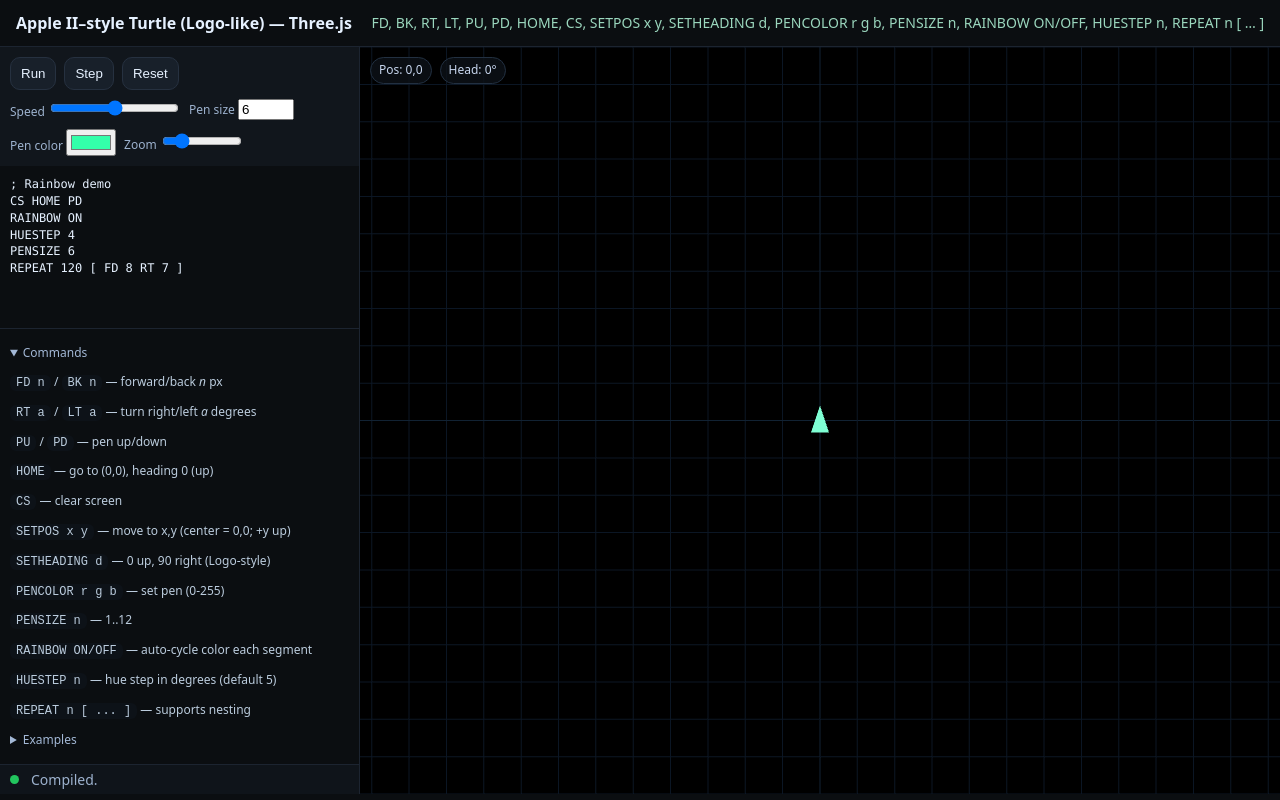
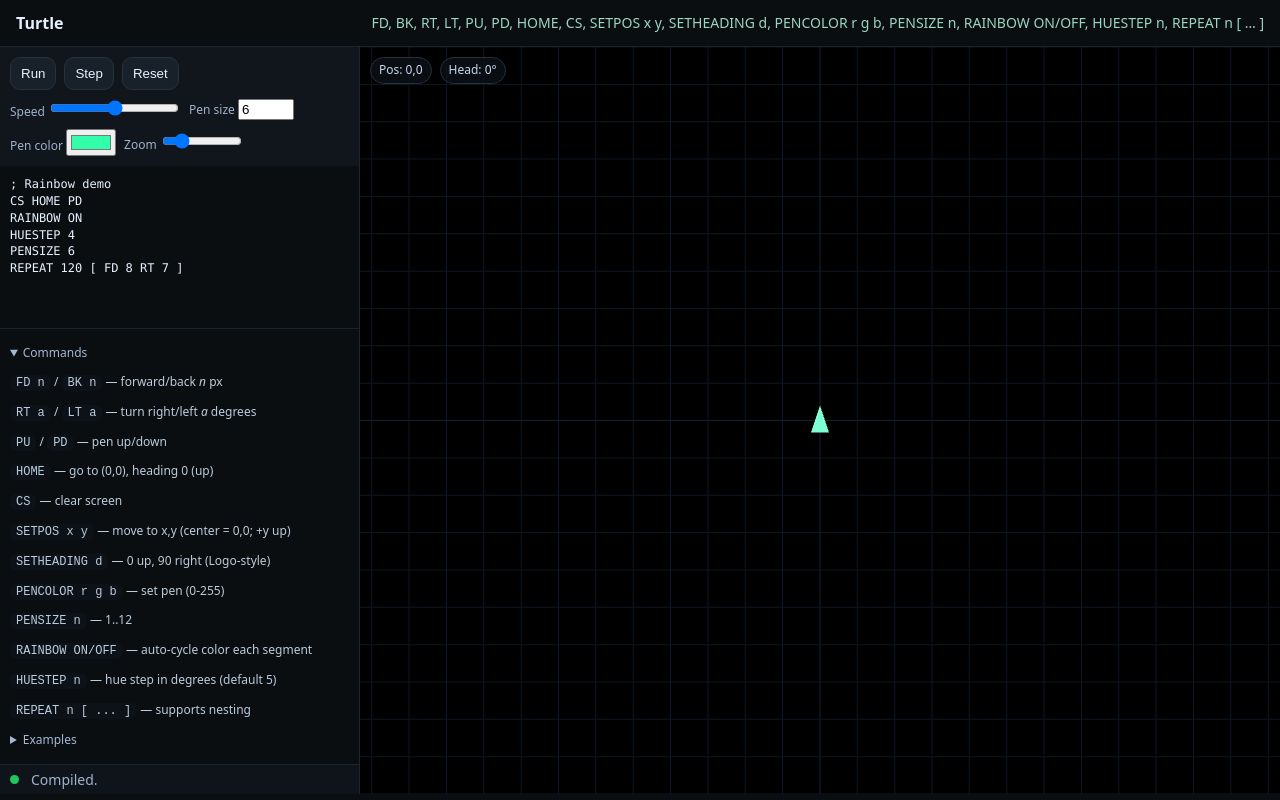
Before and after one commit to ewoess/Turtle, a website built with Vite: page index.html in a window 1280 px wide. Built offline with nearby package versions, Linux system fonts and the light colour scheme.

Commit message:
Simplifies title
Updates the title for better readability and conciseness, removing unnecessary details.

```diff
--- a/index.html
+++ b/index.html
@@ -8,7 +8,7 @@
 </head>
 <body>
   <header>
-    <h1>Apple II–style Turtle (Logo‑like) — Three.js</h1>
+    <h1>Turtle</h1>
     <span class="chip" style="margin-left:auto;color:#9bd7be">FD, BK, RT, LT, PU, PD, HOME, CS, SETPOS x y, SETHEADING d, PENCOLOR r g b, PENSIZE n, RAINBOW ON/OFF, HUESTEP n, REPEAT n [ … ]</span>
   </header>
   <div class="wrap">
```
